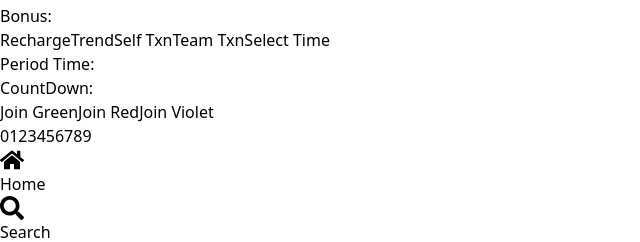
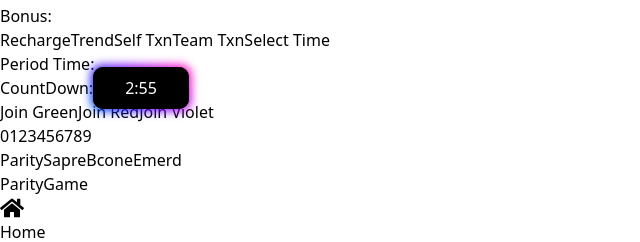
Before and after one commit to prayaggheeson/colorwin-clone, a React (Vite) app: page /leaderboard/1 in a window 1280 px wide. Shown: the part 360-602 px from the top of the page, without its empty margins (0-640 px from the left). Built offline with nearby package versions, Linux system fonts and the light colour scheme.

Commit message:
search, leaderboard, and game pages

```diff
--- a/src/App.jsx
+++ b/src/App.jsx
@@ -5,6 +5,7 @@ import RegisterPage from "./pages/Register";
 import ChangePasswordPage from "./pages/ChangePassword";
 import LeaderBoard from "./pages/LeaderBoard";
 import Profile from "./pages/Profile";
+import Search from "./pages/Search";
 
 function App() {
   return (
@@ -19,6 +20,7 @@ function App() {
         <Route path="/leaderboard/:id" element={<LeaderBoard />} />
         <Route path="/profile/" element={<Profile />} />
         <Route path="/profile/:id" element={<Profile />} />
+        <Route path="/search" element={<Search />} />
         <Route path="*" element={<h1>Page not found</h1>} />
       </Routes>
     </>
--- a/src/components/CountdownTimer.jsx
+++ b/src/components/CountdownTimer.jsx
@@ -27,7 +27,7 @@ const CountdownTimer = () => {
   };
 
   return (
-    <span className="button-85 text-4xl font-semibold m-6 cursor-not-allowed text-center">
+    <span className="button-85 text-xl font-semibold m-6 cursor-not-allowed text-center">
       {formatTime(timeLeft)}
     </span>
   );
--- /dev/null
+++ b/src/components/SelectGame.jsx
@@ -0,0 +1,62 @@
+import { useState } from "react";
+import ParityGame from "../pages/ParityGame";
+import BconeGame from "../pages/BconeGame";
+import EmerdGame from "../pages/EmerdGame";
+import SapreGame from "../pages/SapreGame";
+
+const categories = ["Parity", "Sapre", "Bcone", "Emerd"];
+
+const SelectGame = () => {
+  const [selectedCategory, setSelectedCategory] = useState("Parity");
+
+  const getCategoryComponent = (category) => {
+    switch (category) {
+      case "Parity":
+        return <ParityGame />;
+      case "Sapre":
+        return <SapreGame />;
+      case "Bcone":
+        return <BconeGame />;
+      case "Emerd":
+        return <EmerdGame />;
+      default:
+        return null;
+    }
+  };
+
+  const handleCategoryClick = (category) => {
+    setSelectedCategory(category);
+  };
+
+  const selectedComponent = getCategoryComponent(selectedCategory);
+
+  return (
+    <>
+      <div className="flex items-center justify-center py-4 md:py-8 flex-wrap space-x-3">
+        {categories.map((category) => (
+          <button
+            key={category}
+            type="button"
+            onClick={() => handleCategoryClick(category)}
+            className={`${
+              category === selectedCategory
+                ? "bg-blue-500 shadow-xl shadow-blue-500 transition-all duration-300 text-white"
+                : "bg-white text-yellow-500"
+            } border border-transparent rounded-full text-base font-medium px-10 py-2.5 focus:outline-none focus:ring-2 focus:ring-teal-500 mb-3 md:mb-0`}
+          >
+            {category}
+          </button>
+        ))}
+      </div>
+      <div className="grid grid-cols-1 gap-4">
+        {selectedComponent && (
+          <div key={selectedCategory} className="p-4 bg-white rounded-md shadow-md">
+            {selectedComponent}
+          </div>
+        )}
+      </div>
+    </>
+  );
+};
+
+export default SelectGame;
--- a/src/index.css
+++ b/src/index.css
@@ -7,8 +7,8 @@
   padding: 0.6em 2em;
   border: none;
   outline: none;
-  color: rgb(255, 255, 255);
-  background: #111;
+  color: white;
+  background: #000;
   cursor: pointer;
   position: relative;
   z-index: 0;
--- /dev/null
+++ b/src/pages/BconeGame.jsx
@@ -0,0 +1,11 @@
+import React from 'react'
+
+const BconeGame = () => {
+  return (
+    <div>
+      <h1>BconeGame</h1>
+    </div>
+  )
+}
+
+export default BconeGame
--- /dev/null
+++ b/src/pages/EmerdGame.jsx
@@ -0,0 +1,11 @@
+import React from 'react'
+
+const EmerdGame = () => {
+  return (
+    <div>
+      <h1>Emerd Game</h1>
+    </div>
+  )
+}
+
+export default EmerdGame
--- a/src/pages/Home.jsx
+++ b/src/pages/Home.jsx
@@ -1,10 +1,9 @@
-import CountdownTimer from "../components/CountdownTimer";
 import ProductCard from "../components/ProductCard";
 
 const Home = () => {
   return (
     <div className="mx-6">
-      <CountdownTimer/>
+
       <h1 className="my-6 text-3xl text-center font-bold ">Welcome !!</h1>
       <ProductCard />
     </div>
--- a/src/pages/LeaderBoard.jsx
+++ b/src/pages/LeaderBoard.jsx
@@ -1,8 +1,10 @@
+import SelectGame from "../components/SelectGame";
+import CountdownTimer from "../components/CountdownTimer"
 const LeaderBoard = () => {
   const bonusBalance = localStorage.getItem("bonusBalance");
   const walletbalance = localStorage.getItem("walletbalance");
   const periodTime = localStorage.getItem("periodTime");
-  const countDownhere = localStorage.getItem("countDownhere");
+
 
   return (
     <>
@@ -29,22 +31,22 @@ const LeaderBoard = () => {
           </button>
         </div>
       </div>
+      {/* numberbuttons */}
       <div className="bg-slate-200 p-8 text-black">
         <h3 className="text-xl md:text-3xl mb-4">Period Time: {periodTime}</h3>
-        <h3 className="text-xl md:text-3xl mb-4">CountDown: {countDownhere}</h3>
-        <div className="bg-white rounded-lg p-4 mb-4 space-y-2">
-          <div className="flex justify-around">
-            <button className="bg-green-500  hover:shadow-xl hover:shadow-green-900 transition-all duration-300 hover:bg-green-600 text-white px-20 py-3 rounded">
+        <h3 className="text-xl md:text-3xl mb-4">CountDown:<CountdownTimer/> </h3>
+        <div className="bg-white rounded-lg p-4 mb-4 space-y-2 md:space-y-0 md:flex md:justify-around">
+          <button className="bg-green-500 hover:shadow-xl hover:shadow-green-900 transition-all duration-300 hover:bg-green-600 text-white px-6 md:px-20 py-3 md:py-3 rounded w-full md:w-auto mb-2 md:mb-0">
             Join Green
           </button>
-            <button className="bg-red-500  hover:shadow-xl hover:shadow-red-900 transition-all duration-300 hover:bg-red-600 text-white px-20 py-3 rounded">
+          <button className="bg-red-500 hover:shadow-xl hover:shadow-red-900 transition-all duration-300 hover:bg-red-600 text-white px-6 md:px-20 py-3 md:py-3 rounded w-full md:w-auto mb-2 md:mb-0">
             Join Red
           </button>
-            <button className="bg-violet-500 hover:shadow-xl hover:shadow-violet-900 transition-all duration-300 hover:bg-violet-600 text-white px-20 py-3 rounded">
+          <button className="bg-violet-500 hover:shadow-xl hover:shadow-violet-900 transition-all duration-300 hover:bg-violet-600 text-white px-6 md:px-20 py-3 md:py-3 rounded w-full md:w-auto">
             Join Violet
           </button>
         </div>
-        </div>
+
         {/* numberbuttons */}
         <div className="grid md:mt-16 grid-cols-1 sm:grid-cols-2 md:grid-cols-5 gap-4">
           <button className="bg-gradient-to-bl from-violet-500 to-red-500  hover:shadow-xl hover:shadow-violet-900 transition-all duration-300 text-white px-6 py-3 rounded">
@@ -79,6 +81,10 @@ const LeaderBoard = () => {
           </button>
         </div>
       </div>
+      {/* Games component */}
+      <div className="bg-slate-200 p-8 text-black">
+        <SelectGame />
+      </div>
     </>
   );
 };
--- /dev/null
+++ b/src/pages/ParityGame.jsx
@@ -0,0 +1,11 @@
+import React from 'react'
+
+const ParityGame = () => {
+  return (
+    <div>
+      ParityGame
+    </div>
+  )
+}
+
+export default ParityGame
--- a/src/pages/Profile.jsx
+++ b/src/pages/Profile.jsx
@@ -14,7 +14,7 @@ const Profile = () => {
 
         {/* Recharge Button */}
         <div className="p-6 text-center">
-          <Link to="/recharge" className="bg-green-500 text-white p-3 rounded w-full block text-center hover:bg-green-600">
+          <Link to="/recharge" className="bg-green-500 text-white p-3 rounded w-full block text-center hover:bg-green-600 hover:shadow-xl hover:shadow-green-900 transition-all duration-700">
             <FaArrowCircleUp className="inline-block mr-2" />
             Recharge
           </Link>
@@ -111,7 +111,7 @@ const Profile = () => {
 
         {/* Logout Button */}
         <div className="p-6">
-          <button className="bg-red-500 text-white p-3 rounded w-full block text-center hover:bg-red-600">
+          <button className="bg-red-500 text-white p-3 rounded w-full block text-center hover:bg-red-600  hover:shadow-xl hover:shadow-red-900 transition-all duration-700">
             <FaSignOutAlt className="inline-block mr-2" />
             Logout
           </button>
--- /dev/null
+++ b/src/pages/SapreGame.jsx
@@ -0,0 +1,7 @@
+import React from "react";
+
+const SapreGame = () => {
+  return <div>TicTacToeGame</div>;
+};
+
+export default SapreGame;
--- /dev/null
+++ b/src/pages/Search.jsx
@@ -0,0 +1,26 @@
+import { BiSearch } from "react-icons/bi";
+import ProductCard from "../components/ProductCard";
+
+
+
+const Search = () => {
+  return (
+    <div>
+      <div className="flex items-center justify-center p-4">
+        <div className="relative w-full max-w-md">
+          <input
+            type="text"
+            placeholder="Search products..."
+            className="w-full border-2 border-gray-300 bg-white h-10 px-5 pr-10 rounded-full text-sm focus:outline-black"
+          />
+          <BiSearch className="absolute right-3 top-3 h-4 w-4 text-gray-500" />
+        </div>
+      </div>
+      <div className="flex items-center justify-center p-4">
+        <ProductCard/>
+      </div>
+    </div>
+  );
+};
+
+export default Search;
```
Lines whose indentation alone changed are shown as unchanged.
